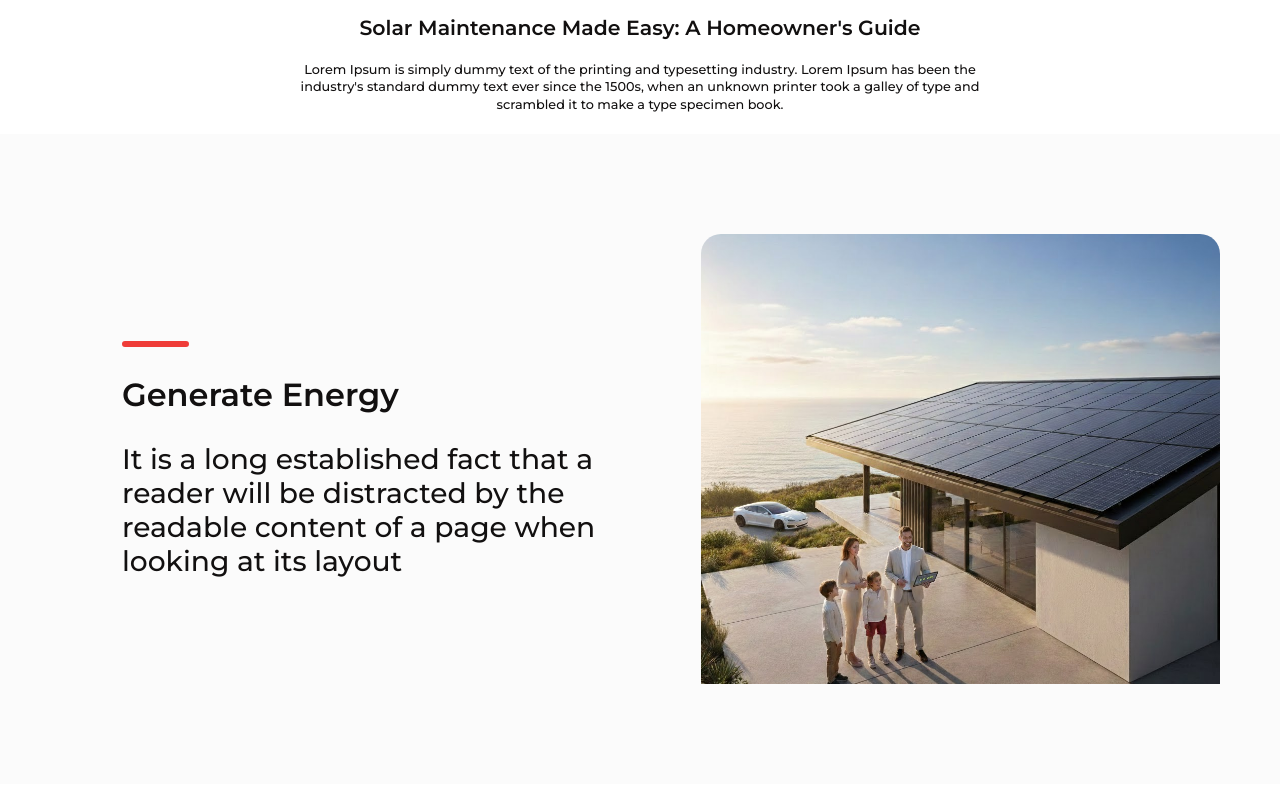
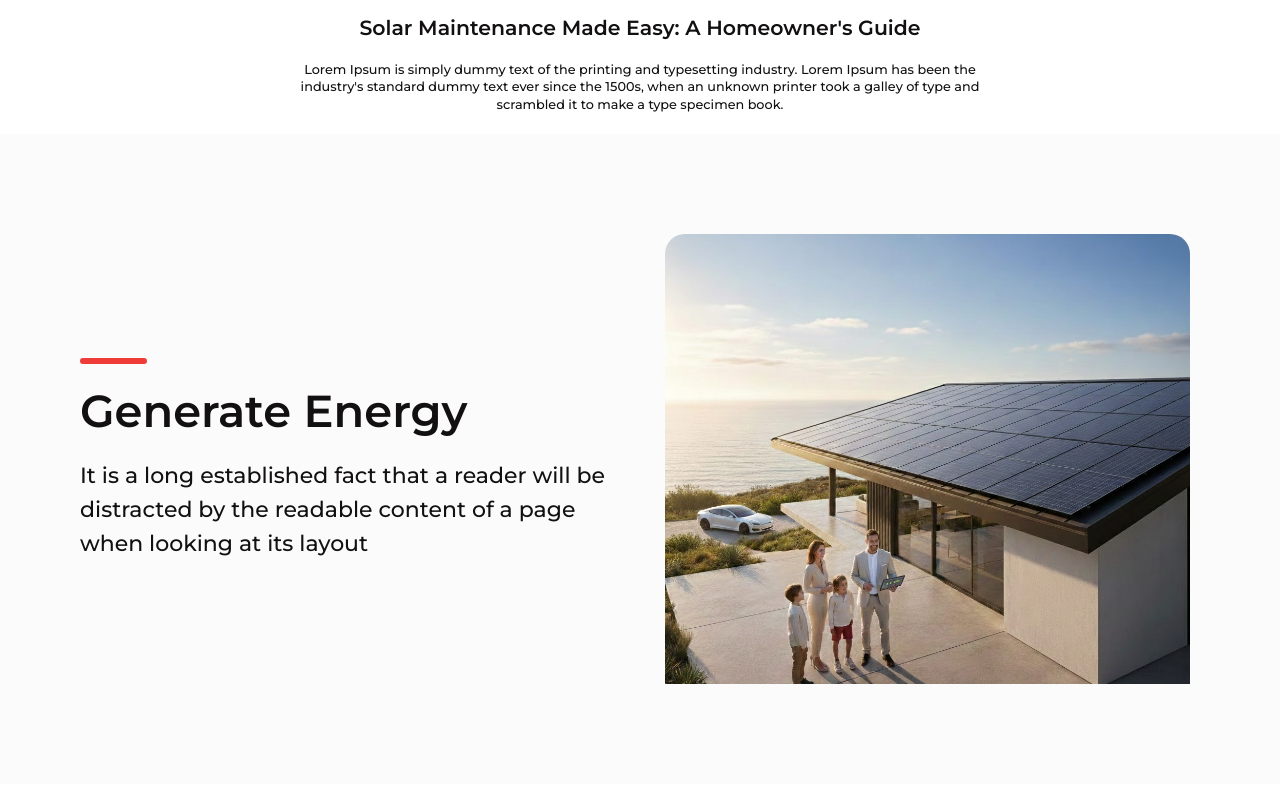
Before and after one commit to Zlaark/G-power, a Next.js app: page / in a window 1280 px wide. Shown: the part 1700-2500 px from the top of the page. Built offline with nearby package versions, Linux system fonts and the light colour scheme.

Commit message:
feat: Update layout and typography in GenerateEnergy section for improved readability and consistency

```diff
--- a/src/sections/GenerateEnergy.tsx
+++ b/src/sections/GenerateEnergy.tsx
@@ -6,7 +6,7 @@ export const GenerateEnergy = () => {
             <div className="mx-auto max-w-[1920px]">
 
                 {/* Content Container */}
-                <div className="w-full flex flex-col lg:flex-row lg:items-center lg:gap-[60px] px-[20px] md:px-[60px] lg:pl-[122px] lg:pr-[60px] pt-[80px] pb-[60px] lg:py-[100px]">
+                <div className="w-full flex flex-col lg:flex-row lg:items-center lg:gap-[60px] px-[20px] md:px-[60px] lg:pl-[80px] lg:pr-[90px] pt-[80px] pb-[60px] lg:py-[100px]">
 
                     {/* Left Side: Text Content */}
                     <div className="w-full lg:w-1/2 flex flex-col gap-[15px] md:gap-[23px] mb-[40px] lg:mb-0 z-10">
@@ -16,14 +16,14 @@ export const GenerateEnergy = () => {
                         {/* Text */}
                         <FadeIn delay={100} direction="right" className="flex flex-col gap-[15px] md:gap-[23px] mt-[10px] lg:mt-0">
                             <h2
-                                className="text-[#121010] font-semibold leading-tight md:leading-[49px] w-full"
-                                style={{ fontFamily: "'Montserrat', sans-serif", fontSize: 'clamp(24px, 3.8vw, 32px)' }}
+                                className="text-[#121010] font-[600] leading-tight md:leading-[49px] w-full"
+                                style={{ fontFamily: "'Montserrat', sans-serif", fontSize: 'clamp(26px, 3.5vw, 48px)' }}
                             >
                                 Generate Energy
                             </h2>
                             <p
                                 className="text-[#121010] font-medium leading-normal md:leading-[34px] w-full"
-                                style={{ fontFamily: "'Montserrat', sans-serif", fontSize: 'clamp(13px, 2.2vw, 50px)' }}
+                                style={{ fontFamily: "'Montserrat', sans-serif", fontSize: '22px' }}
                             >
                                 It is a long established fact that a reader will be distracted by the readable content of a page when looking at its layout
                             </p>
```
